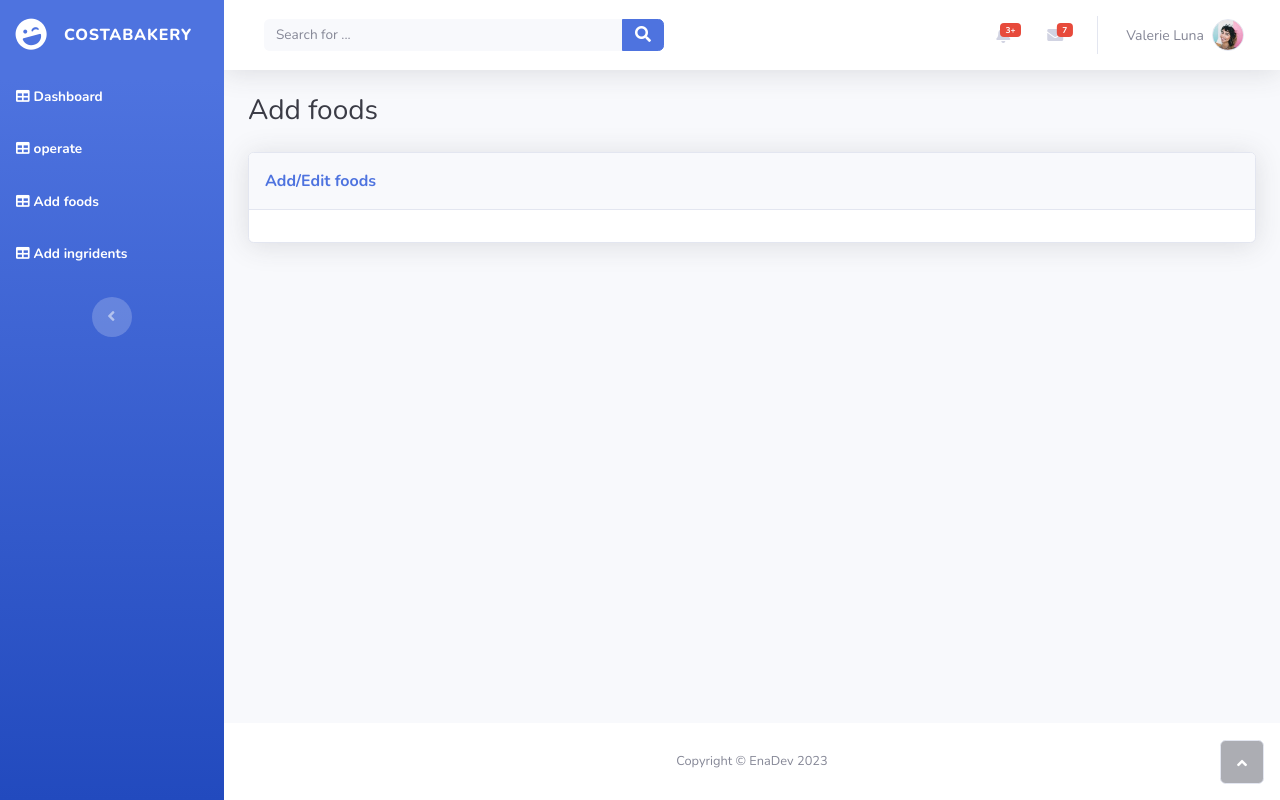
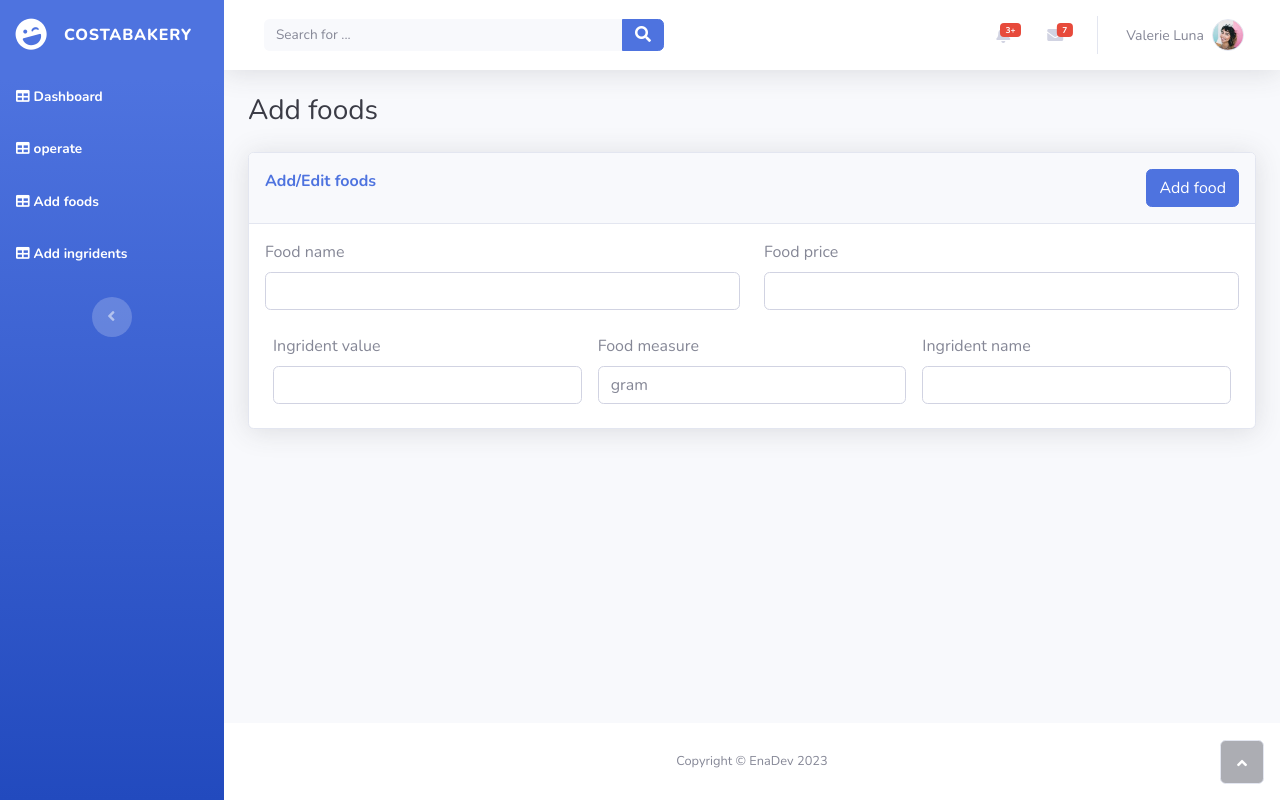
Before and after one commit to enoshrodrigo/costa-bakery, a PHP site: page /add_foods.php in a window 1280 px wide. Run offline with PHP 8.4, Linux system fonts and the light colour scheme; data that the repository does not hold is empty.

Commit message:
select ingrident data for make recipe(Food)

```diff
--- a/add_foods.php
+++ b/add_foods.php
@@ -8,6 +8,7 @@
     <link rel="stylesheet" href="assets/bootstrap/css/bootstrap.min.css">
     <link rel="stylesheet" href="https://fonts.googleapis.com/css?family=Nunito:200,200i,300,300i,400,400i,600,600i,700,700i,800,800i,900,900i&amp;display=swap">
     <link rel="stylesheet" href="assets/fonts/fontawesome-all.min.css">
+    <script src="https://ajax.googleapis.com/ajax/libs/jquery/3.6.3/jquery.min.js"></script>
 </head>
 
 <body id="page-top">
@@ -23,26 +24,51 @@
                 <div class="container-fluid">
                     <h3 class="text-dark mb-4">Add foods</h3>
                     <div class="card shadow">
-                        <div class="card-header py-3">
+                        <div class="card-header py-3 d-flex justify-content-between">
                             <p class="text-primary m-0 fw-bold">Add/Edit foods</p>
+                            <button class="btn btn-primary" type="button" id="addIngrident" style="cursor: pointer">
+                                Add food
+                            </button>
                         </div>
+
                         <div class="card-body">
-                            <div class="row">
+                            <!-- get food name , how many valume need, display which messure(gram,ml,pcs) , from ingredientvalue and display ingrident name from ingredient tabelalso when i click it i need to add another ingrident to food. after when click submit i need to save these things in tabel, also need input field to add price-->
+                            <form action="./opearations/add_foods_database.php" method="post">
+                                <div class="row">
+                                    <div class="col-md-6">
+                                        <div class="mb-3"><label class="form-label" for="food_name">Food name</label><input class="form-control" type="text" id="food_name" name="food_name" required>
+                                            <div id="error_food_name"></div>
+                                        </div>
 
-                                <!-- one row content -->
+                                    </div>
+                                    <div class="col-md-6">
+                                        <div class="mb-3"><label class="form-label" for="food_price">Food price</label><input class="form-control" type="number" step="any" id="food_price" name="food_price" required></div>
+                                    </div>
+                                </div>
 
 
-                            </div>
+                                <div class="d-flex justify-content-md-between " id="ingridents">
+
+                                    <div class="w-50  m-2"><label class="form-label" for="ingredient_value">Ingrident value</label><input class="form-control" type="number" step="any" id="ingredient_value" name="ingredient_value[]" required></div>
 
 
-                            <div class="row">
+                                    <div class="w-50 m-2"><label class="form-label" for="food_measure">Food measure</label>
+                                        <select class="form-control" id="food_measure" name="food_measure" required>
+                                            <option value="gram" >gram</option>
+                                            <option value="ml">ml</option>
+                                            <option value="pcs">pcs</option>
+                                        </select>
+                                    </div>
 
-                                <!-- one row content -->
+                                    <div class="w-50 m-2"><label class="form-label" for="ingredient_name">Ingrident name</label>
+                                        <select class="form-control" id="ingredient_name" name="ingredient_name[]" required>
+
+                                        </select>
+
+                                    </div>
 
 
-                            </div>
-
-
+                                </div>
 
 
 
@@ -60,6 +86,7 @@
     </div>
     <script src="assets/bootstrap/js/bootstrap.min.js"></script>
     <script src="assets/js/theme.js"></script>
+    <script src="ajax/add_foods.js"></script>
 </body>
 
 </html>
--- /dev/null
+++ b/ajax/add_foods.js
@@ -0,0 +1,19 @@
+function getDataFromDataBase(){
+$.ajax({
+        url:"./ajax/get_ingritent_values.php",
+        type:"POST",
+        dataType:"json",
+        success:(data)=>{
+// console.log(data);
+            data.forEach((element) => {
+               console.log(element.ingredient_name);
+
+            });
+        }
+    })
+}
+
+
+document.addEventListener("DOMContentLoaded",()=>{
+    getDataFromDataBase();
+})
--- /dev/null
+++ b/ajax/get_ingritent_values.php
@@ -0,0 +1,14 @@
+<?php
+include_once("../opearations/operation.php");
+
+//get ingredient data from database
+$Operation = new Operation;
+$Operation->setTable("ingredient,ingredientvalue");
+$result=$Operation->selectOData();
+if($result){
+echo json_encode($result);
+}else{
+    echo"error";
+}
+
+?>
--- a/db_connect/connect.php
+++ b/db_connect/connect.php
@@ -36,6 +36,7 @@ class Connect {
         $sql .= " WHERE $where";
         }
         $query = $this->con->query($sql);
+
         if ($query->num_rows > 0) {
           while ($row = $query->fetch_assoc()) {
             $data[] = $row;
```
Also changed, not shown: add_ingridents.php (+0 -11 lines).
